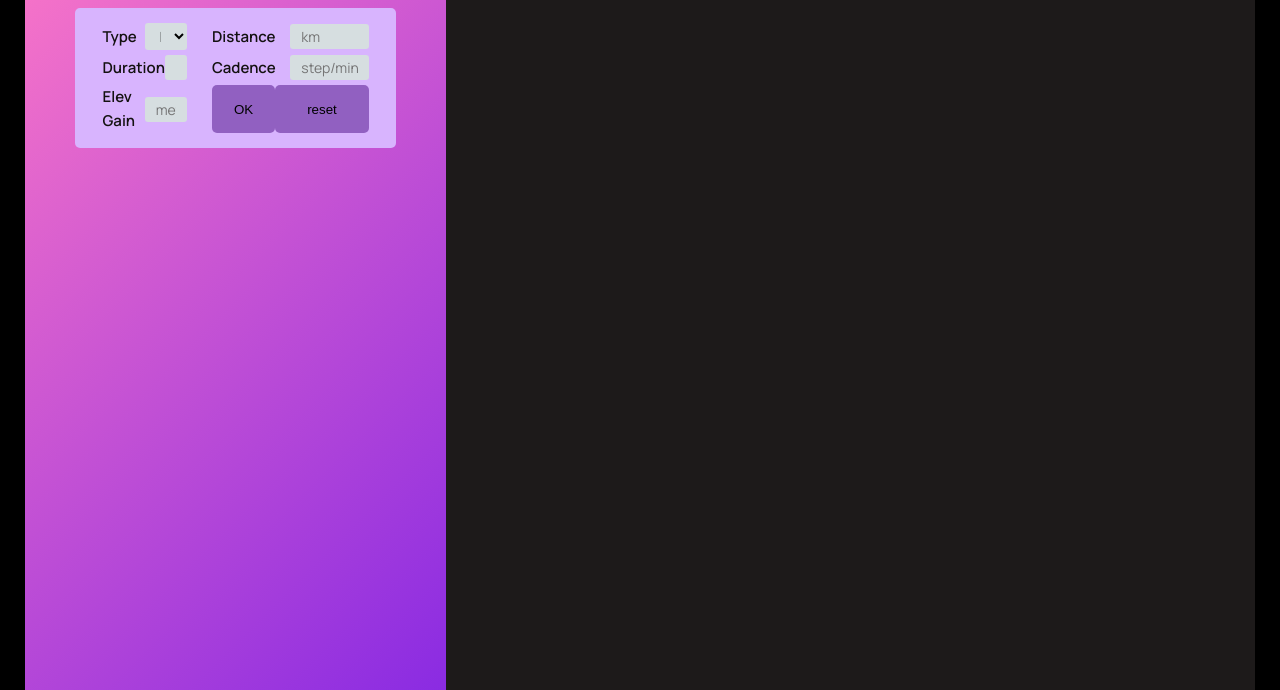
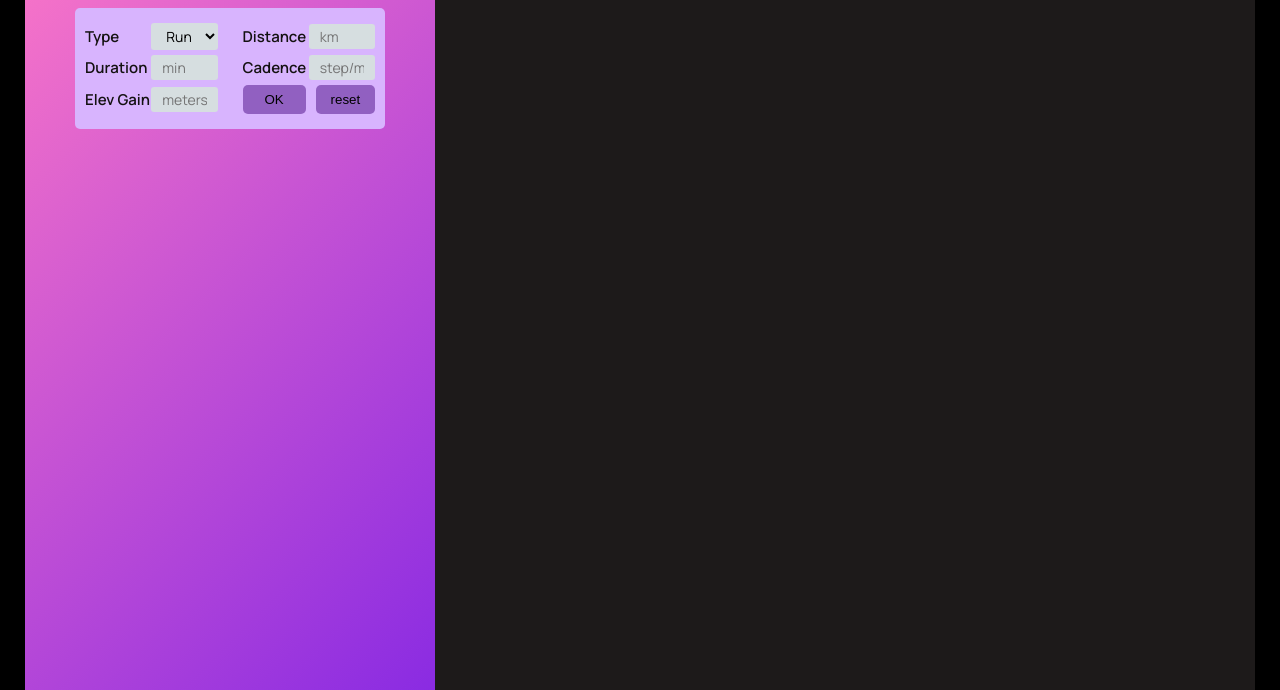
Before and after one commit to susu7878/Map, a plain HTML site: page index.html in a window 1280 px wide. Shown: the part 135-825 px from the top of the page. Drawn offline with nearby package versions, Linux system fonts and the light colour scheme.

Commit message:
css style

```diff
--- a/style.css
+++ b/style.css
@@ -148,7 +148,7 @@ a:visited {
 .form {
   background-color: var(--btn-bg);
   border-radius: 5px;
-  padding: 1.5rem 2.75rem;
+  padding: 1.5rem 1rem;
   margin-bottom: 1.75rem;
 
   display: grid;
@@ -258,11 +258,12 @@ a:visited {
   padding: 5px 20px;
 }
 .reset {
-  padding: 5px 30px;
-  width: fit-content;
+  width: 100%;
+  padding: 0.3rem 1.1rem;
 }
 
 .buttons {
   display: flex;
   justify-content: space-between;
+  gap: 10px;
 }
```
